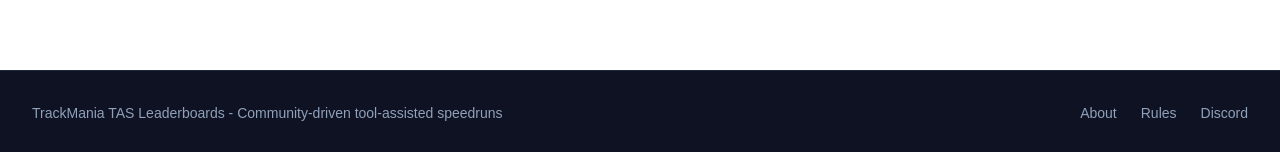
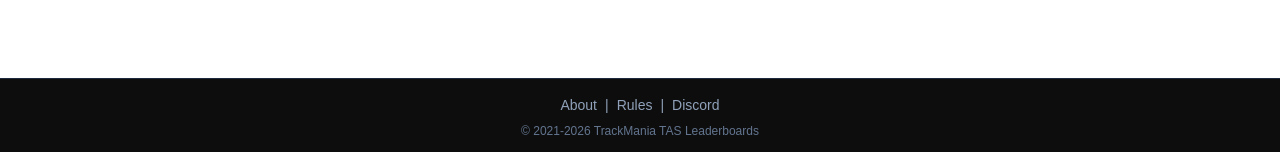
Before and after one commit to jstanothrvirtuoso-spec/trackmania-tas, a Next.js app: page / in a window 1280 px wide. Shown: the part 645-797 px from the top of the page. Built offline with nearby package versions, Linux system fonts and the light colour scheme; no server answers; the database is empty.

Commit message:
15th commit

```diff
--- a/app/globals.css
+++ b/app/globals.css
@@ -21,5 +21,25 @@ body {
 @layer base {
   :root {
     --font-inter: "Inter", system-ui, sans-serif;
+   ::-webkit-scrollbar {
+  width: 10px;
+}
+
+::-webkit-scrollbar-track {
+  background: #020617;
+}
+
+::-webkit-scrollbar-thumb {
+  background: linear-gradient(to bottom, #334155, #0f172a);
+  border-radius: 0; /* makes it square */
+  border: 1px solid #38bdf8;
+  box-shadow: 0 0 8px rgba(56, 189, 248, 0.4);
+}
+
+::-webkit-scrollbar-thumb:hover {
+  background: linear-gradient(to bottom, #60a5fa, #38bdf8); /* brighter */
+  border: 1px solid #93c5fd;
+  box-shadow: 0 0 16px rgba(56, 189, 248, 1);
+}
   }
 }
--- a/components/Footer.tsx
+++ b/components/Footer.tsx
@@ -1,22 +1,41 @@
 export default function Footer() {
   return (
-    <footer className="border-t border-slate-800 bg-slate-950/95 backdrop-blur-md">
-      <div className="mx-auto max-w-7xl px-4 py-8 sm:px-6 lg:px-8">
-        <div className="flex flex-col gap-4 sm:flex-row sm:items-center sm:justify-between">
-          <div className="text-sm text-slate-400">
-            TrackMania TAS Leaderboards - Community-driven tool-assisted speedruns
-          </div>
-          <div className="flex gap-6 text-sm">
-            <a href="#" className="text-slate-400 hover:text-white transition">
+    <footer className="border-t border-slate-800 bg-black/95 backdrop-blur-md">
+      <div className="mx-auto flex max-w-7xl flex-col items-center px-4 py-4 text-sm">
+
+        {/* Navigation */}
+        <div className="flex items-center gap-2 text-slate-400">
+          <a
+            href="#"
+            className="transition hover:text-white"
+          >
             About
           </a>
-            <a href="#" className="text-slate-400 hover:text-white transition">
+
+          <span>|</span>
+
+          <a
+            href="#"
+            className="transition hover:text-white"
+          >
             Rules
           </a>
-            <a href="#" className="text-slate-400 hover:text-white transition">
+
+          <span>|</span>
+
+          <a
+            href="https://discord.gg/UktzPwQgj"
+            target="_blank"
+            rel="noopener noreferrer"
+            className="transition duration-300 hover:text-white hover:drop-shadow-[0_0_8px_rgba(25,255,255,0.8)]"
+          >
             Discord
           </a>
         </div>
+
+        {/* Copyright */}
+        <div className="mt-2 text-xs text-slate-500">
+          © 2021-2026 TrackMania TAS Leaderboards
         </div>
       </div>
     </footer>
```
Lines whose indentation alone changed are shown as unchanged.
